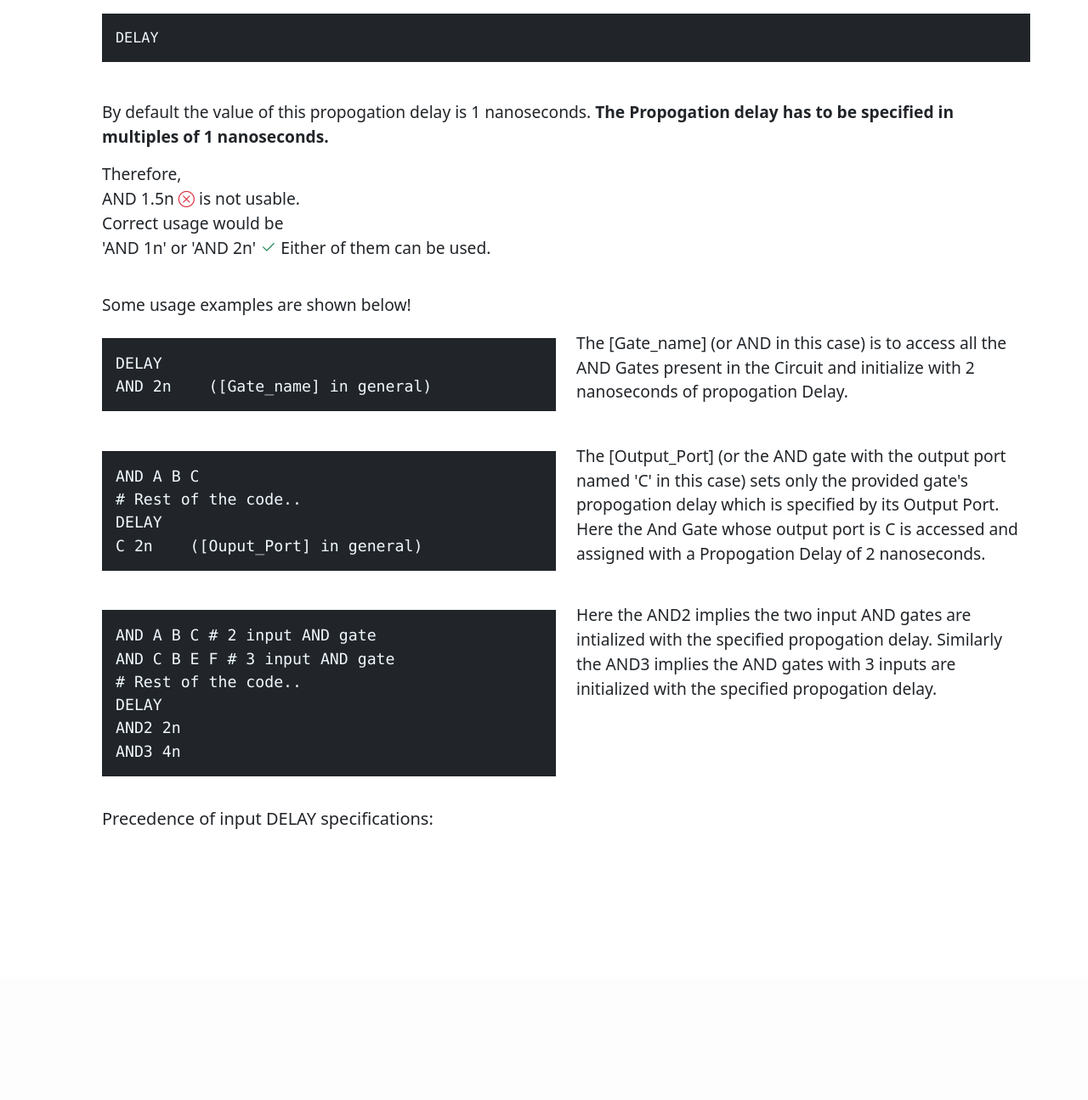
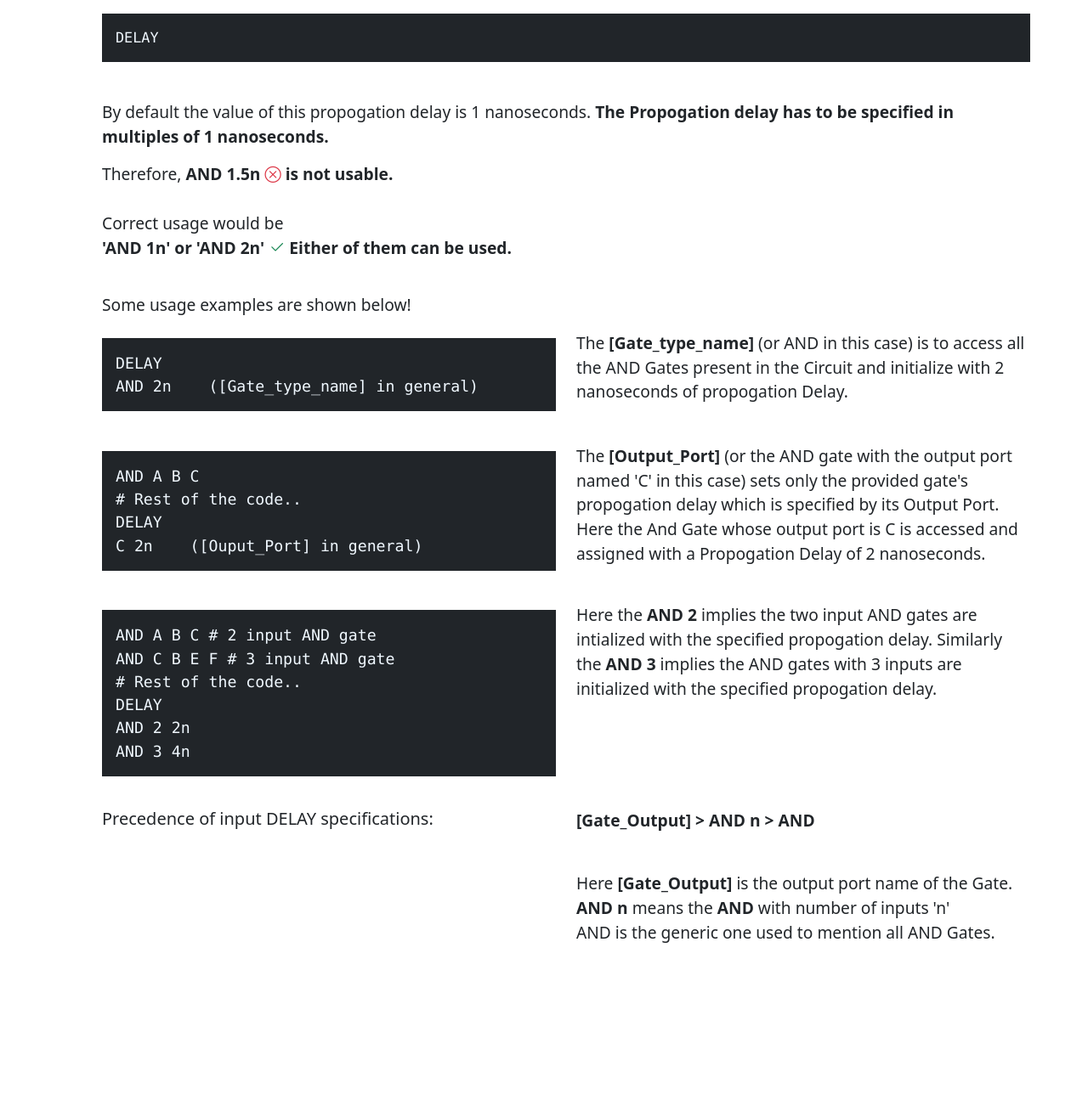
Before and after one commit to DigiLabPP/Docs-Digital-Logic-Simulator, a Flask app: page /keywords/delay/ in a window 1280 px wide. Shown: the part 217-1512 px from the top of the page at 85% size. Before the commit the page ends 1193 px from the top, so only its background shows below. Run offline with Flask 2, Linux system fonts and the light colour scheme; some libraries are stand-ins or nearby versions; some web fonts are replaced.

Commit message:
Add files via upload

```diff
--- a/Templates/base.html
+++ b/Templates/base.html
@@ -12,6 +12,7 @@
     <link href="https://fonts.googleapis.com/css2?family=Montserrat:wght@500&display=swap" rel="stylesheet">
     <link href="https://fonts.googleapis.com/css2?family=Abyssinica+SIL&display=swap" rel="stylesheet">
     <link href="https://fonts.googleapis.com/css2?family=Montserrat:wght@300&display=swap" rel="stylesheet">
+    <link rel="shortcut icon" href="{{url_for('static',filename='favicon.ico')}}" type="image/x-icon">
     <style>
         body{
             text-align:center;
--- a/Templates/circuits.html
+++ b/Templates/circuits.html
@@ -1,5 +1,5 @@
 {% extends 'base.html' %}
-{% block title %} Keywords
+{% block title %} Circuits
 {% endblock title %}
 {% block bodycontent %}
     <h1 class="page-title">In-built Circuits Available</h1>
--- a/Templates/keyw_template.html
+++ b/Templates/keyw_template.html
@@ -1,6 +1,16 @@
 {% extends 'base.html' %}
 {% block title %}
+    {% if content.delay %}
+      Delay -
+    {% elif content.control %}
+      Control -
+    {% elif content.output %}
+      Output -
+    {% elif content.simtime %}
+      Simtime, Scale and END -
+    {% endif %}
 
+    Keywords
 {% endblock title %}
 {% block customstyle %}
 <style>
@@ -30,6 +40,11 @@
 .code-block{
     margin-top:0.5rem;
 }
+@media screen and (max-width:450px) {
+  .container{
+          margin: 1rem;
+        }
+    }
 </style>
 {% endblock customstyle %}
 {% block bodycontent %}
@@ -47,11 +62,13 @@
         </p>
         <p>
           Therefore,
-          <br>
-          AND 1.5n <i class="bi text-danger bi-x-circle"></i> is not usable. <br>
+          <b>
+            AND 1.5n <i class="bi text-danger bi-x-circle"></i> is not usable. <br><br>
+          </b>
           Correct usage would be
-          <br>
-          'AND 1n' or 'AND 2n' <i class="bi text-success bi-check2"></i> Either of them can be used.
+          <br> <b>
+            'AND 1n' or 'AND 2n' <i class="bi text-success bi-check2"></i> Either of them can be used.
+          </b>
         </p>
       </div>
     </div>
@@ -61,12 +78,12 @@
           <div class="code-block">
             <code>
 <pre>DELAY
-AND 2n    ([Gate_name] in general)</pre>
+AND 2n    ([Gate_type_name] in general)</pre>
             </code>
           </div>
         </div>
         <div class="col">
-          <p>The [Gate_name] (or AND in this case) is to access all the AND Gates present in the Circuit and initialize with 2 nanoseconds of propogation Delay.</p>
+          <p>The <b>[Gate_type_name]</b> (or AND in this case) is to access all the AND Gates present in the Circuit and initialize with 2 nanoseconds of propogation Delay.</p>
         </div>
       </div>
     <div class="row">
@@ -81,7 +98,7 @@ C 2n    ([Ouput_Port] in general)</pre>
         </div>
       </div>
       <div class="col">
-        <p>The [Output_Port] (or the AND gate with the output port named 'C' in this case) sets only the provided gate's propogation delay which is specified by its Output Port.
+        <p>The <b>[Output_Port]</b> (or the AND gate with the output port named 'C' in this case) sets only the provided gate's propogation delay which is specified by its Output Port.
           Here the And Gate whose output port is C is accessed and assigned with a Propogation Delay of 2 nanoseconds.
         </p>
       </div>
@@ -94,30 +111,52 @@ C 2n    ([Ouput_Port] in general)</pre>
 AND C B E F # 3 input AND gate
 # Rest of the code..
 DELAY
-AND2 2n
-AND3 4n</pre>
+AND 2 2n
+AND 3 4n</pre>
           </code>
         </div>
       </div>
       <div class="col">
-        <p>Here the AND2 implies the two input AND gates are intialized with the specified propogation delay.
-          Similarly the AND3 implies the AND gates with 3 inputs are initialized with the specified propogation delay.
+        <p>Here the <b>AND 2</b> implies the two input AND gates are intialized with the specified propogation delay.
+          Similarly the <b>AND 3</b> implies the AND gates with 3 inputs are initialized with the specified propogation delay.
         </p>
       </div>
     </div>
     <div class="row">
       <div class="col">
-        <h5>Precedence of input DELAY specifications: </h5>
+          <h5>Precedence of input DELAY specifications: </h5>
       </div>
       <div class="col">
-        <p></p>
+        <p><b>[Gate_Output] > AND n > AND</b></p>
+        <br>Here <b>[Gate_Output]</b> is the output port name of the Gate. <br> <b>AND n</b> means the <b>AND</b> with number of inputs 'n' <br>
+         AND is the generic one used to mention all AND Gates.
+        </p>
       </div>
     </div>
   </div>
 {% elif content.control %}
 <div class="container page-content">
   <div class="row">
-    <div class="col"></div>
+    <div class="col">
+      <h4 class="sub-title">Input Control Specifications Keywords</h4>
+      <p></p>
+    </div>
+  </div>
+</div>
+{% elif content.output %}
+<div class="container page-content">
+  <div class="row">
+    <div class="col">
+      <h4 class="sub-title">Output Specification Keywords</h4>
+    </div>
+  </div>
+</div>
+{% elif content.simtime %}
+<div class="container page-content">
+  <div class="row">
+    <div class="col">
+      <h4 class="sub-title">Simulation Time, Scale and END</h4>
+    </div>
   </div>
 </div>
 {% endif %}
--- a/Templates/keywords.html
+++ b/Templates/keywords.html
@@ -16,6 +16,11 @@
         .row{
           margin:1.4rem 0;
         }
+        @media screen and (max-width:450px) {
+  .container{
+          margin: 1rem;
+        }
+    }
   </style>
 {% endblock customstyle %}
 {% block bodycontent %}
--- a/app.py
+++ b/app.py
@@ -21,12 +21,18 @@ def keywords():
 
 @app.route('/keywords/<kw>/')
 def delay_k(kw):
-    status = {"delay":False,"control":False}
+    status = {"delay":False,"control":False,"output":False,"simtime":False}
     if kw=="delay":
         status["delay"] = True
         return render_template("keyw_template.html",content=status)
     elif kw=="control":
         status["control"] = True
+        return render_template("keyw_template.html",content=status)
+    elif kw=="output":
+        status["output"] = True
+        return render_template("keyw_template.html",content=status)
+    elif kw=="simtime":
+        status["simtime"] = True
         return render_template("keyw_template.html",content=status)
     else:
         return redirect("/keywords/")
```
Also changed, not shown: populate_json.py (+4 -9 lines), static/favicon.ico (added).
